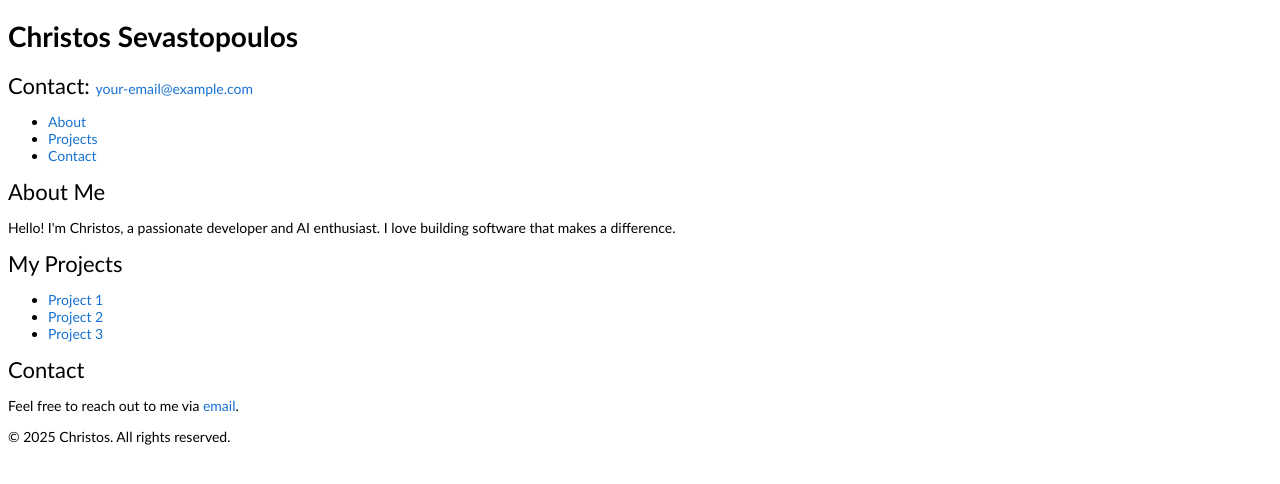
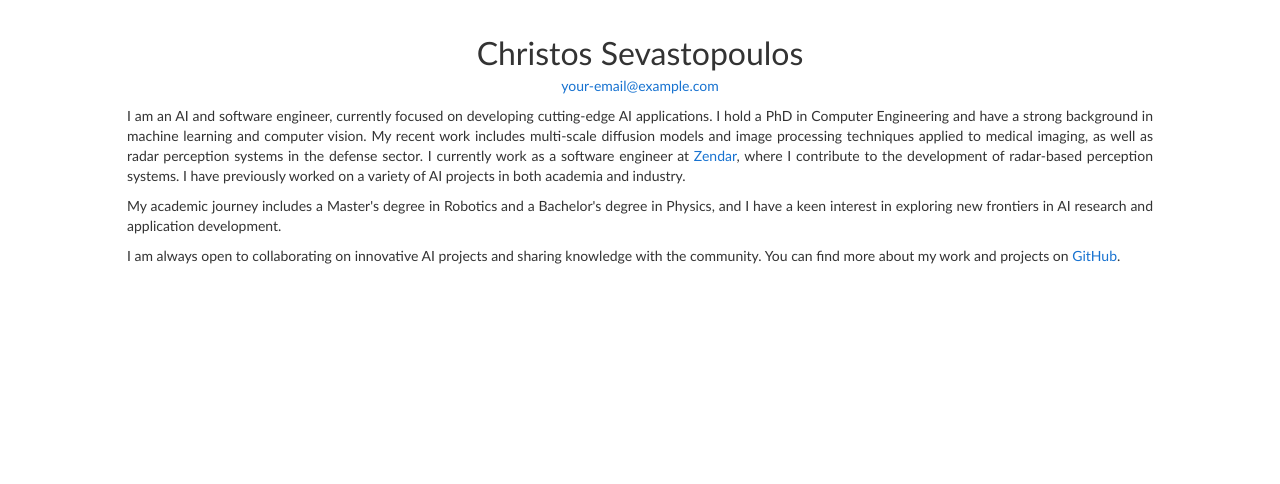
Before and after one commit to ChristosSev/christossev.github.io, a plain HTML site: page index.html in a window 1280 px wide. Drawn offline with nearby package versions, Linux system fonts and the light colour scheme; files that its build step writes are made by us from their sources.

Commit message:
Update index.html

```diff
--- a/index.html
+++ b/index.html
@@ -1,45 +1,55 @@
-<!DOCTYPE html>
-<html lang="en">
+<!DOCTYPE html PUBLIC "-//W3C//DTD XHTML 1.0 Transitional//EN" "http://www.w3.org/TR/xhtml1/DTD/xhtml1-transitional.dtd">
+<html>
+
 <head>
-    <meta charset="UTF-8">
-    <meta name="viewport" content="width=device-width, initial-scale=1.0">
-    <title>Christos Sevastopoulos</title>
-    <link rel="stylesheet" href="style.css">
+  <link rel="shortcut icon" type="image/x-icon" href="teasers/favicon.ico" />
+  <meta http-equiv="Content-Type" content="text/html; charset=utf-8" />
+
+  <title>Christos Sevastopoulos</title>
+
+  <link rel="stylesheet" href="https://maxcdn.bootstrapcdn.com/bootstrap/3.2.0/css/bootstrap.min.css">
+  <link href='http://fonts.googleapis.com/css?family=Lato:400,700' rel='stylesheet' type='text/css'>
+  <link href="css/style.css" rel="stylesheet" type="text/css" />
+  <script type="text/javascript" src="js/hidebib.js"></script>
+
+  <script type="text/javascript">
+    var _gaq = _gaq || [];
+    _gaq.push(['_setAccount', 'UA-40545479-1']);
+    _gaq.push(['_trackPageview']);
+
+    (function () {
+      var ga = document.createElement('script'); ga.type = 'text/javascript'; ga.async = true;
+      ga.src = ('https:' == document.location.protocol ? 'https://ssl' : 'http://www') + '.google-analytics.com/ga.js';
+      var s = document.getElementsByTagName('script')[0]; s.parentNode.insertBefore(ga, s);
+    })();
+  </script>
+
+  <script async defer src="https://buttons.github.io/buttons.js"></script>
+
 </head>
+
 <body>
-    <header>
-        <h1>Christos Sevastopoulos</h1>
-        <h2>Contact: <a href="mailto:your-email@example.com">your-email@example.com</a></h2>
-        <nav>
-            <ul>
-                <li><a href="#about">About</a></li>
-                <li><a href="#projects">Projects</a></li>
-                <li><a href="#contact">Contact</a></li>
-            </ul>
-        </nav>
-    </header>
+  <div class="container">
+    <table width="900" border="0" align="center" cellpadding="20">
+      <table width="90%" align="center" border="0" cellpadding="10">
+        <tr>
+          <td width="70%" valign="top">
+            <p align="center">&nbsp;</p>
 
-    <section id="about">
-        <h2>About Me</h2>
-        <p>Hello! I'm Christos, a passionate developer and AI enthusiast. I love building software that makes a difference.</p>
-    </section>
+            <p align="center">
+              <font size="6px">Christos Sevastopoulos</font><br>
+              <a href="mailto:your-email@example.com">your-email@example.com</a>
+            </p>
 
-    <section id="projects">
-        <h2>My Projects</h2>
-        <ul>
-            <li><a href="https://github.com/christossev/project1">Project 1</a></li>
-            <li><a href="https://github.com/christossev/project2">Project 2</a></li>
-            <li><a href="https://github.com/christossev/project3">Project 3</a></li>
-        </ul>
-    </section>
+            <p align="justify">I am an AI and software engineer, currently focused on developing cutting-edge AI applications. I hold a PhD in Computer Engineering and have a strong background in machine learning and computer vision. My recent work includes multi-scale diffusion models and image processing techniques applied to medical imaging, as well as radar perception systems in the defense sector. I currently work as a software engineer at <a href="https://www.zendar.com/">Zendar</a>, where I contribute to the development of radar-based perception systems. I have previously worked on a variety of AI projects in both academia and industry.</p>
 
-    <section id="contact">
-        <h2>Contact</h2>
-        <p>Feel free to reach out to me via <a href="mailto:your-email@example.com">email</a>.</p>
-    </section>
+            <p align="justify">My academic journey includes a Master's degree in Robotics and a Bachelor's degree in Physics, and I have a keen interest in exploring new frontiers in AI research and application development.</p>
 
-    <footer>
-        <p>&copy; 2025 Christos. All rights reserved.</p>
-    </footer>
+            <p align="justify">I am always open to collaborating on innovative AI projects and sharing knowledge with the community. You can find more about my work and projects on <a href="https://github.com/christossev">GitHub</a>.</p>
+          </td>
+        </tr>
+      </table>
+    </table>
+  </div>
 </body>
 </html>
```
